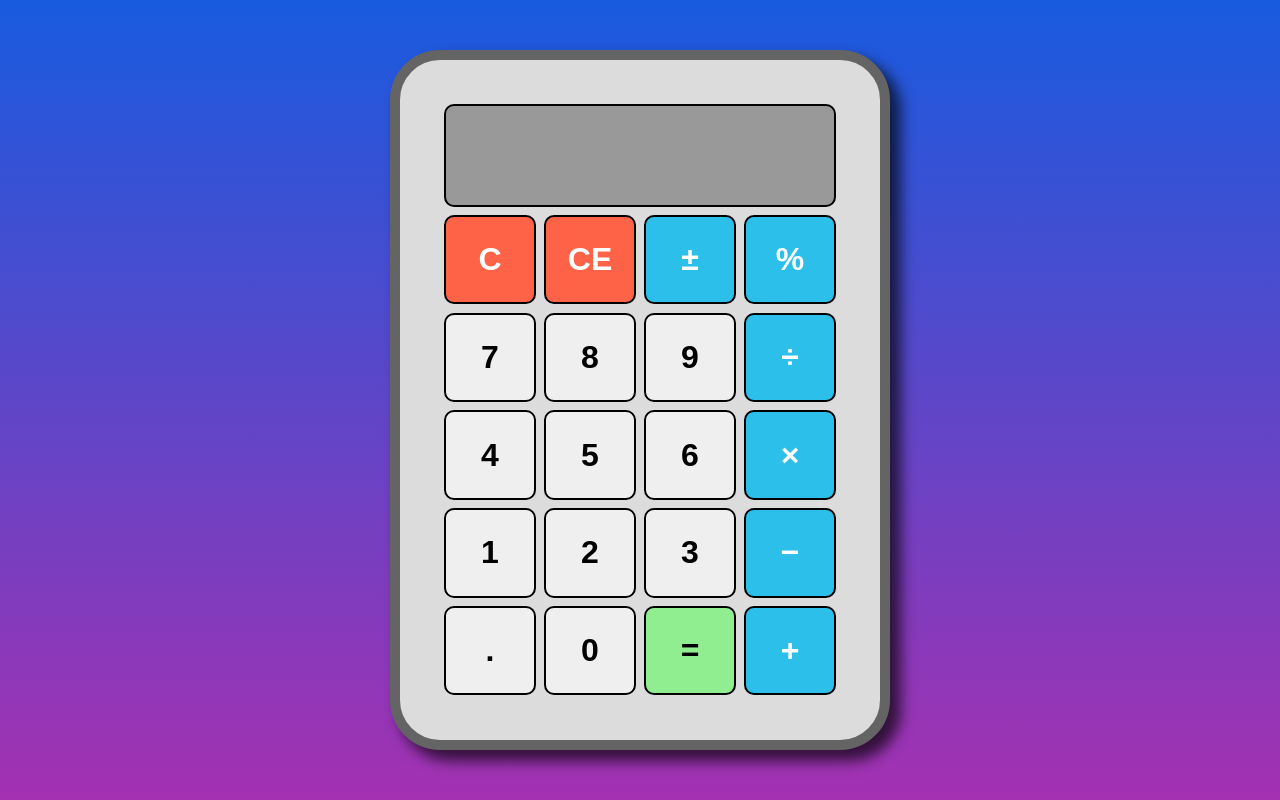
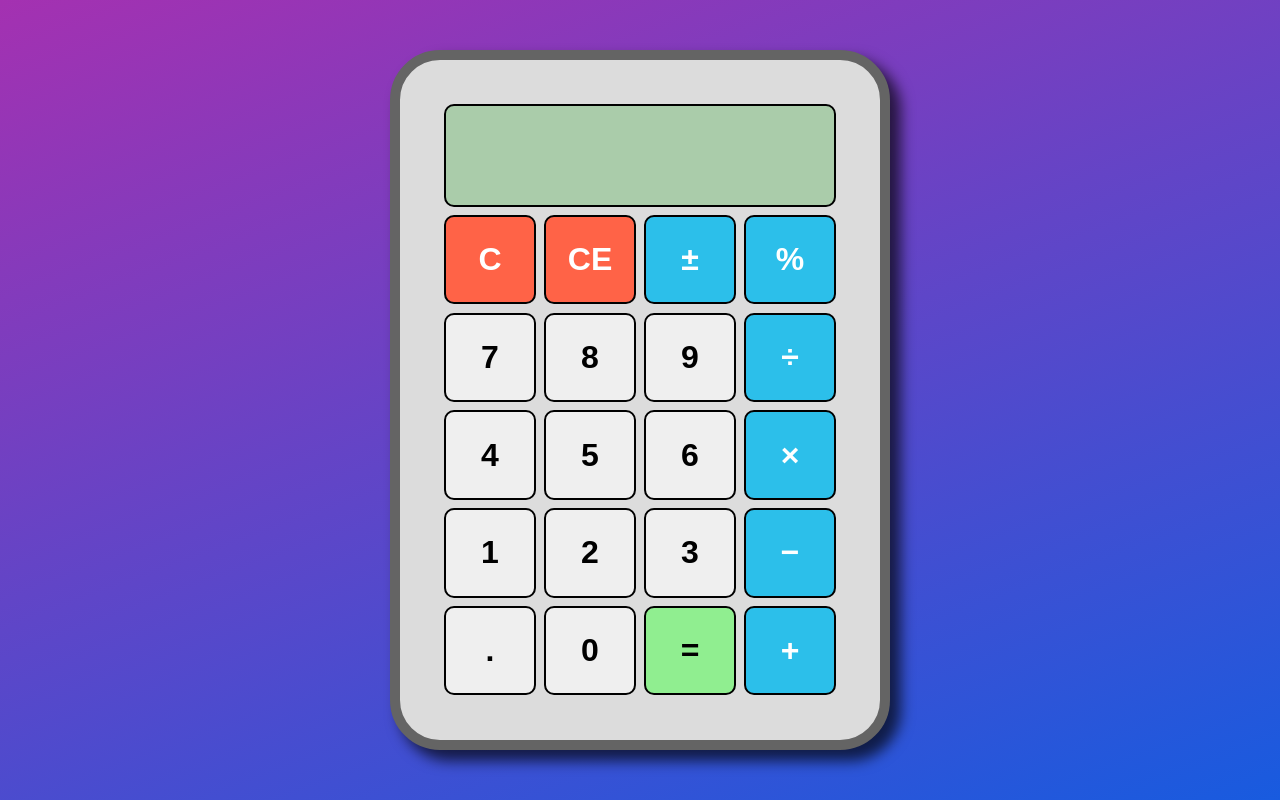
Before and after one commit to Haris-199/calculator, a plain HTML site: page index.html in a window 1280 px wide. Drawn offline with Linux system fonts and the light colour scheme.

Commit message:
Change display colour and background

```diff
--- a/style.css
+++ b/style.css
@@ -10,7 +10,7 @@ body {
     height: 100%;
     margin: 0;
 
-    background-image: linear-gradient(0deg, #a431b1, #185bdf);
+    background-image: linear-gradient(160deg, #a431b1, #185bdf);
     display: grid;
     place-items: center;
 }
@@ -44,7 +44,7 @@ body {
     width: 100%;
     border-radius: 10px;
     border: solid 2px black;
-    background-color: #999;
+    background-color: #aca;
 
     display: flex;
     flex-direction: column;
```
